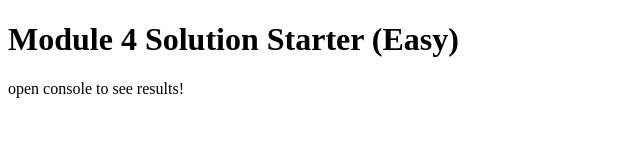
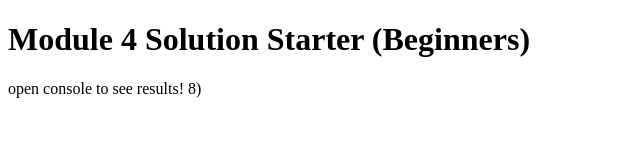
Before and after one commit to Braggiouy/HTML-CSS-and-Javascript-for-Web-Developers-Coursera, a plain HTML site: page Assignments/Module4-solution/index.html in a window 1280 px wide. Shown: the whole page, without its empty margins (0-640 px from the left). Drawn offline with Linux system fonts and the light colour scheme.

Commit message:
Some more twitchs

```diff
--- a/Assignments/Module4-solution/index.html
+++ b/Assignments/Module4-solution/index.html
@@ -2,13 +2,13 @@
 <html>
 <head>
   <meta charset="utf-8">
-  <title>Module 4 Solution Starter (Easy)</title>
+  <title>Module 4 Solution Starter (Beginner)</title>
   <script src="SpeakHello.js"></script>
   <script src="SpeakGoodBye.js"></script>
   <script src="script.js"></script>
 </head>
 <body>
-  <h1>Module 4 Solution Starter (Easy)</h1>
-  <p>open console to see results!</p>
+  <h1>Module 4 Solution Starter (Beginners)</h1>
+  <p>open console to see results! 8) </p>
 </body>
 </html>
```
